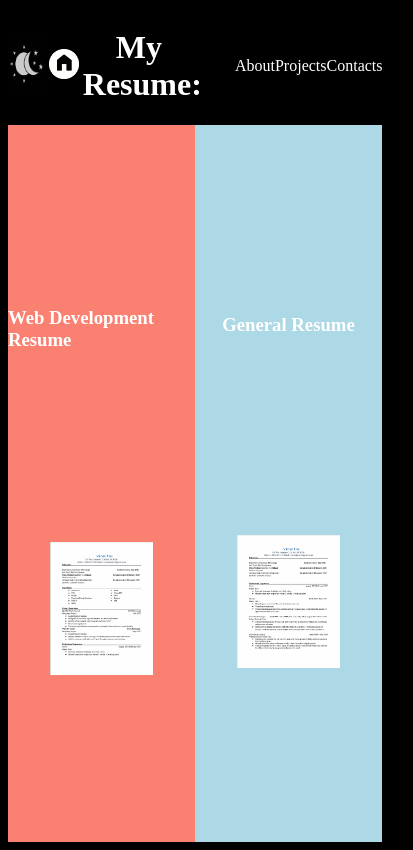
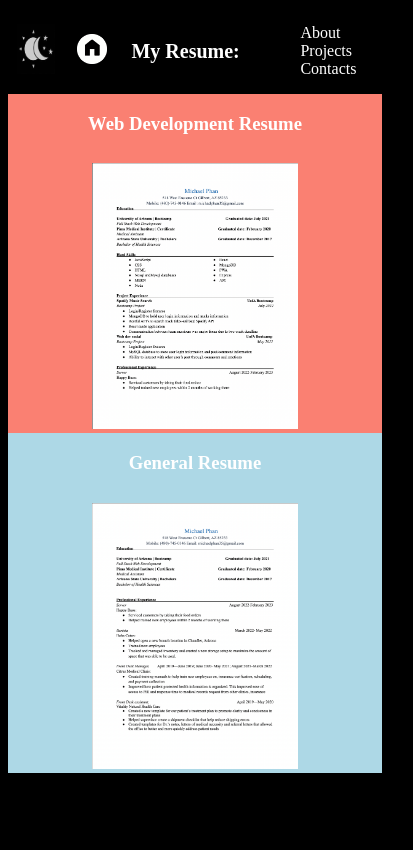
Before and after one commit to michaelphan350/actual-portfolio, a React (Create React App) app: page /resume in a window 390 px wide. Shown: the whole page, 413 px wide, since content can reach past the window. Built offline with nearby package versions, Linux system fonts and the light colour scheme.

Commit message:
added media queries for all pages

```diff
--- a/src/pages/Contacts.jsx
+++ b/src/pages/Contacts.jsx
@@ -22,7 +22,7 @@ const Contacts = () => {
         document.body.className = theme;
     }, [theme]);
     return (
-        <div className={`contacts ${theme}`}>
+        <div className="contacts">
              <div className="navDiv">
                 <div className="toggleBtn">
                     <button className="dayNight" onClick={toggleTheme}>
--- a/src/pages/about.scss
+++ b/src/pages/about.scss
@@ -45,7 +45,12 @@
         justify-content: flex-start;
 
         @media (max-width: 576px) {
-            justify-content: center;
+            justify-content: space-around;
+        }
+
+        @media (max-width: 390px) {
+            justify-content: space-around;
+
         }
 
             .toggleBtn {
@@ -78,6 +83,10 @@
 
             h1 {
                 width: 30%;
+
+                @media (max-width: 576px){
+                    font-size: 20px;
+                }
             }
 
             .menuLinks {
@@ -208,6 +217,13 @@
 
                 @media (max-width: 768px) {
                     width: 100%;
+                    height: auto;
+                }
+
+                h1 {
+                    @media (max-width: 576px){
+                        font-size: 25px;
+                    }
                 }
 
                 li {
@@ -215,6 +231,10 @@
                     margin-top: 20px;
                     margin-bottom: 20px;
 
+                    @media (max-width: 576px){
+                        font-size: 20px;
+                    }
+
                 }
         }
     }
--- a/src/pages/contact.scss
+++ b/src/pages/contact.scss
@@ -63,6 +63,10 @@
         background-color: #fff;
     }
 }
+.contacts {
+    display: flex;
+    flex-direction: column;
+    justify-content: space-evenly;
 
     .navDiv {
         display: flex;
@@ -70,6 +74,15 @@
         text-align: center;
         align-items: center;
         justify-content: flex-start;
+
+        @media (max-width: 576px) {
+            justify-content: space-around;
+        }
+
+        @media (max-width: 390px) {
+            justify-content: space-around;
+
+        }
 
             .toggleBtn {
                 width: 10%;
@@ -101,12 +114,17 @@
 
             h1 {
                 width: 30%;
+
+                @media (max-width: 576px){
+                    font-size: 20px;
+                }
             }
 
             .menuLinks {
                 width: 30%;
                 display: flex;
                 justify-content: space-evenly;
+                flex-direction: column;
 
                 ul {
                     width:100%;
@@ -114,6 +132,11 @@
                     list-style: none;
                     flex-direction: row;
                     justify-content: space-between;
+
+                    @media (max-width: 576px) {
+                        flex-direction: column;
+                        align-items: flex-start;
+                    }
 
                     li {
                         margin-bottom: 0;
@@ -127,6 +150,7 @@
                 }
             }
     }
+}
 
     .contactContainer {
         display: flex;
--- a/src/pages/projects.scss
+++ b/src/pages/projects.scss
@@ -43,12 +43,26 @@
         background-color: #fff;
     }
 }
+.projects{
+    display: flex;
+    flex-direction: column;
+    justify-content: space-evenly;
+
     .navDiv {
         display: flex;
         flex-direction: row;
         text-align: center;
         align-items: center;
         justify-content: flex-start;
+
+        @media (max-width: 576px) {
+            justify-content: space-around;
+        }
+
+        @media (max-width: 390px) {
+            justify-content: space-around;
+
+        }
 
             .toggleBtn {
                 width: 10%;
@@ -80,12 +94,17 @@
 
             h1 {
                 width: 30%;
+
+                @media (max-width: 576px){
+                    font-size: 20px;
+                }
             }
 
             .menuLinks {
                 width: 30%;
                 display: flex;
                 justify-content: space-evenly;
+                flex-direction: column;
 
                 ul {
                     width:100%;
@@ -93,6 +112,11 @@
                     list-style: none;
                     flex-direction: row;
                     justify-content: space-between;
+
+                    @media (max-width: 576px) {
+                        flex-direction: column;
+                        align-items: flex-start;
+                    }
 
                     li {
                         margin-bottom: 0;
@@ -106,6 +130,8 @@
                 }
             }
     }
+}
+
 
 #portfolioContainer {
     width: 100%;
@@ -139,6 +165,8 @@
 
         a {
             margin-top: 0px;
+            display: flex;
+            justify-content: center;
         }
     }
 }
--- a/src/pages/resume.scss
+++ b/src/pages/resume.scss
@@ -32,12 +32,26 @@
     }
 }
 
-.navDiv {
+.resumeDiv {
     display: flex;
-    flex-direction: row;
-    text-align: center;
-    align-items: center;
-    justify-content: flex-start;
+    flex-direction: column;
+    justify-content: space-evenly;
+
+    .navDiv {
+        display: flex;
+        flex-direction: row;
+        text-align: center;
+        align-items: center;
+        justify-content: flex-start;
+
+        @media (max-width: 576px) {
+            justify-content: space-around;
+        }
+
+        @media (max-width: 390px) {
+            justify-content: space-around;
+
+        }
 
             .toggleBtn {
                 width: 10%;
@@ -69,12 +83,17 @@
 
             h1 {
                 width: 30%;
+
+                @media (max-width: 576px){
+                    font-size: 20px;
+                }
             }
 
             .menuLinks {
                 width: 30%;
                 display: flex;
                 justify-content: space-evenly;
+                flex-direction: column;
 
                 ul {
                     width:100%;
@@ -82,6 +101,11 @@
                     list-style: none;
                     flex-direction: row;
                     justify-content: space-between;
+
+                    @media (max-width: 576px) {
+                        flex-direction: column;
+                        align-items: flex-start;
+                    }
 
                     li {
                         margin-bottom: 0;
@@ -94,20 +118,31 @@
                     }
                 }
             }
+    }
 }
-
 .resumeContainer {
     display: flex;
     flex-direction: row;
     height: 85vh;
+
+    @media (max-width: 768px) {
+        display: flex;
+        flex-direction: column;
+        flex-wrap: nowrap;
+        height: auto;
+}
 
     .leftResume{
         display: flex;
         flex-direction: column;
         background-color: salmon;
         width: 50%;
-        justify-content: space-evenly;
+        justify-content: center;
         align-items: center;
+
+        @media (max-width: 768px) {
+            width: 100%;
+        }
 
         .resume1Container {
             display: flex;
@@ -132,8 +167,12 @@
         flex-direction: column;
         background-color: lightblue;
         width: 50%;
-        justify-content: space-evenly;
+        justify-content: center;
         align-items: center;
+
+        @media (max-width: 768px) {
+            width: 100%;
+        }
 
         .resume1Container {
             display: flex;
```
